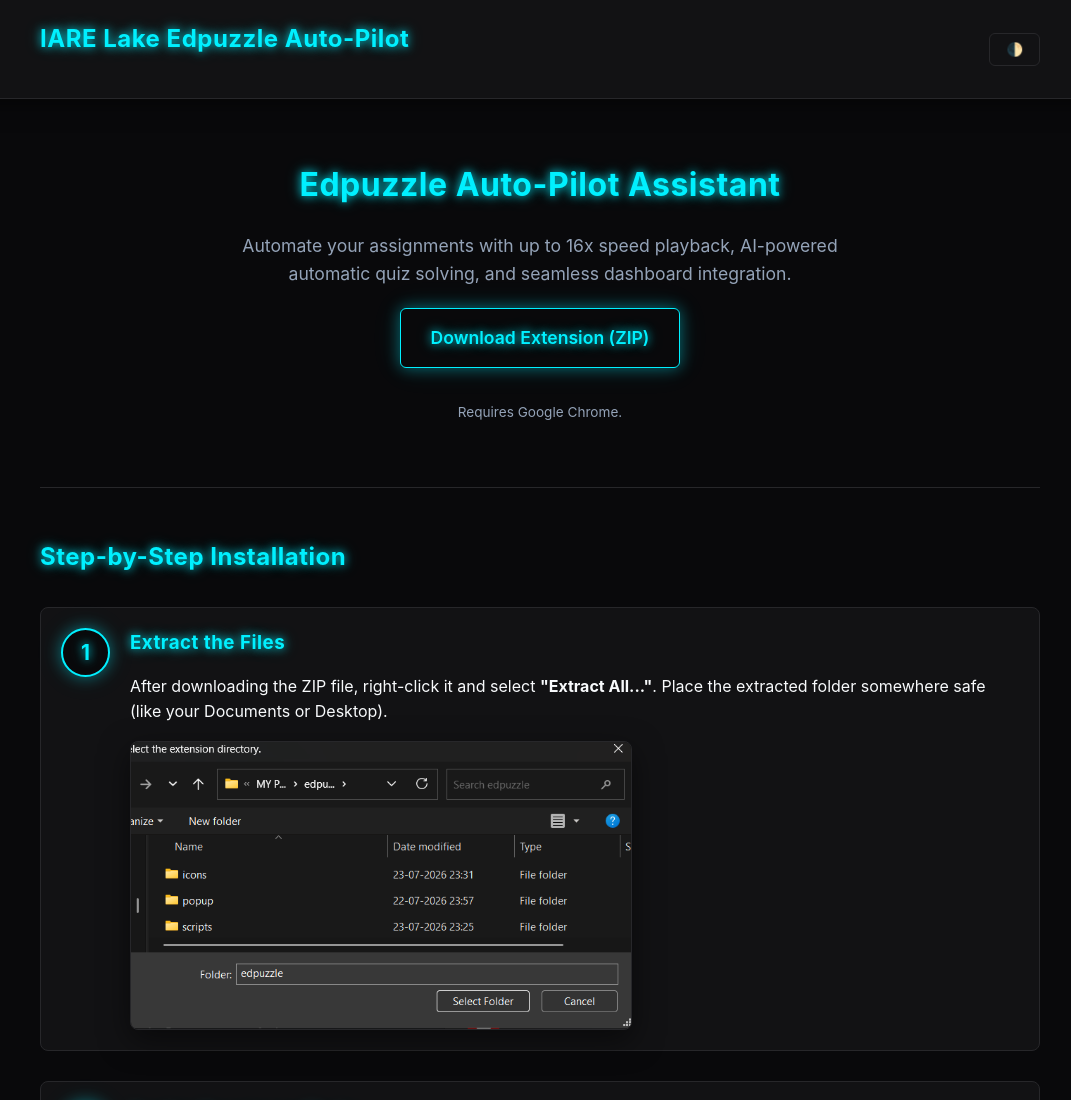
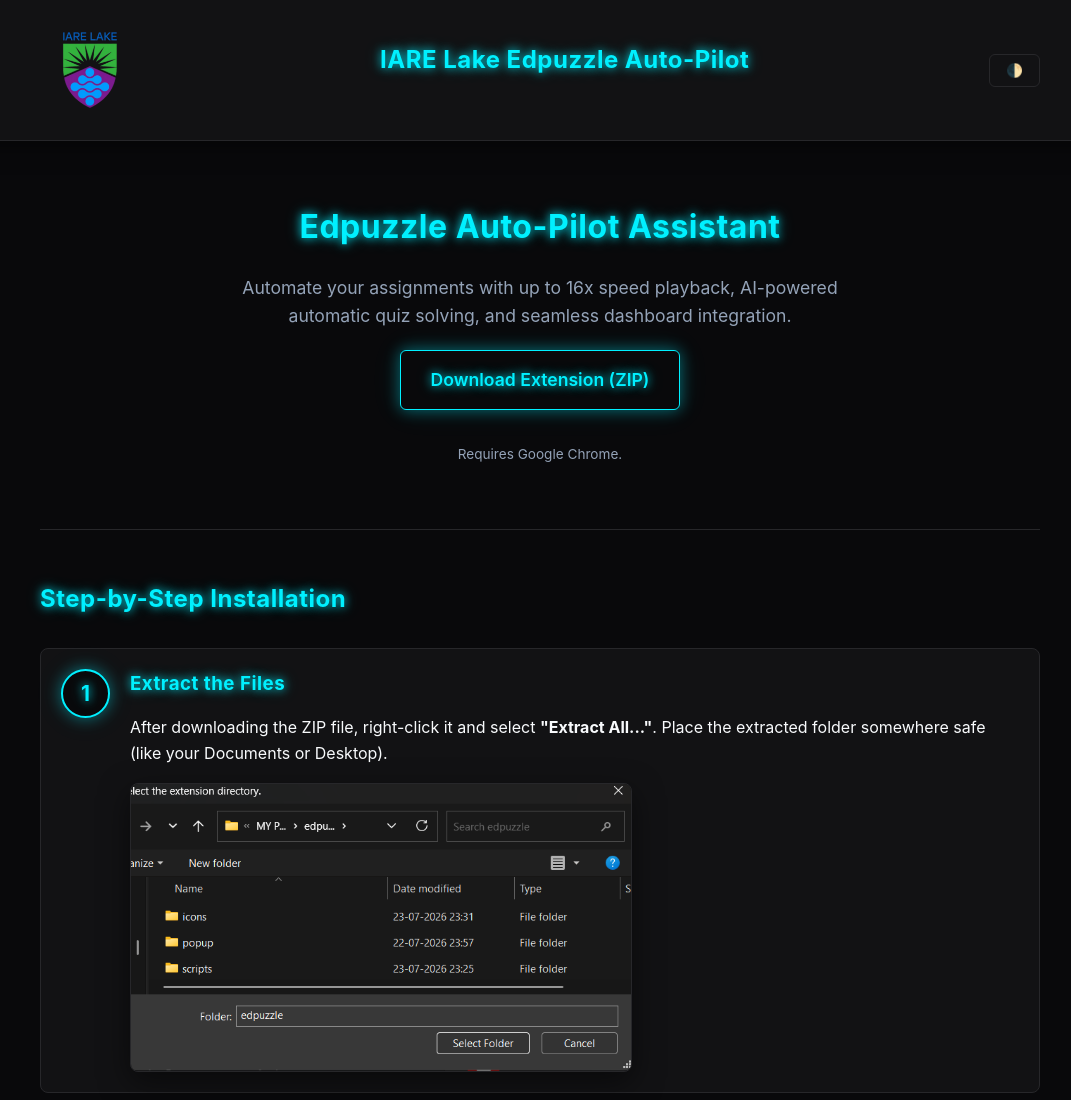
Before and after one commit to iare-lake/edpuzzle-extension, a plain HTML site: page index.html in a window 1280 px wide. Shown: the top 1100 px of the page, without its empty margins (100-1171 px from the left). Drawn offline with Linux system fonts and the light colour scheme.

Commit message:
Update index.html

```diff
--- a/index.html
+++ b/index.html
@@ -236,6 +236,7 @@
 
   <header>
     <div class="container header-content">
+      <img src="icon-192.png" width="10%" height="10%" style="position: float;left:7%;">
       <h2>IARE Lake Edpuzzle Auto-Pilot</h2>
       <button class="theme-switch" onclick="toggleTheme()">🌓</button>
     </div>
```
